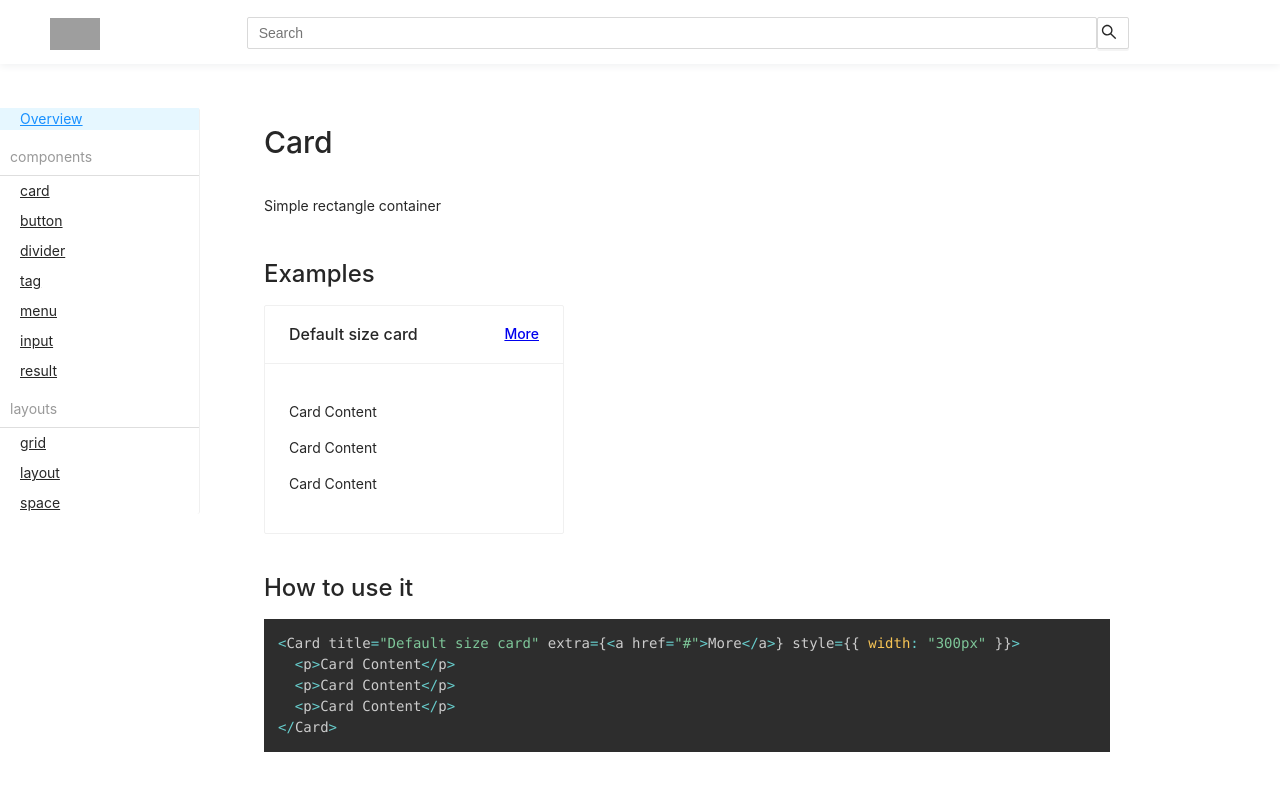
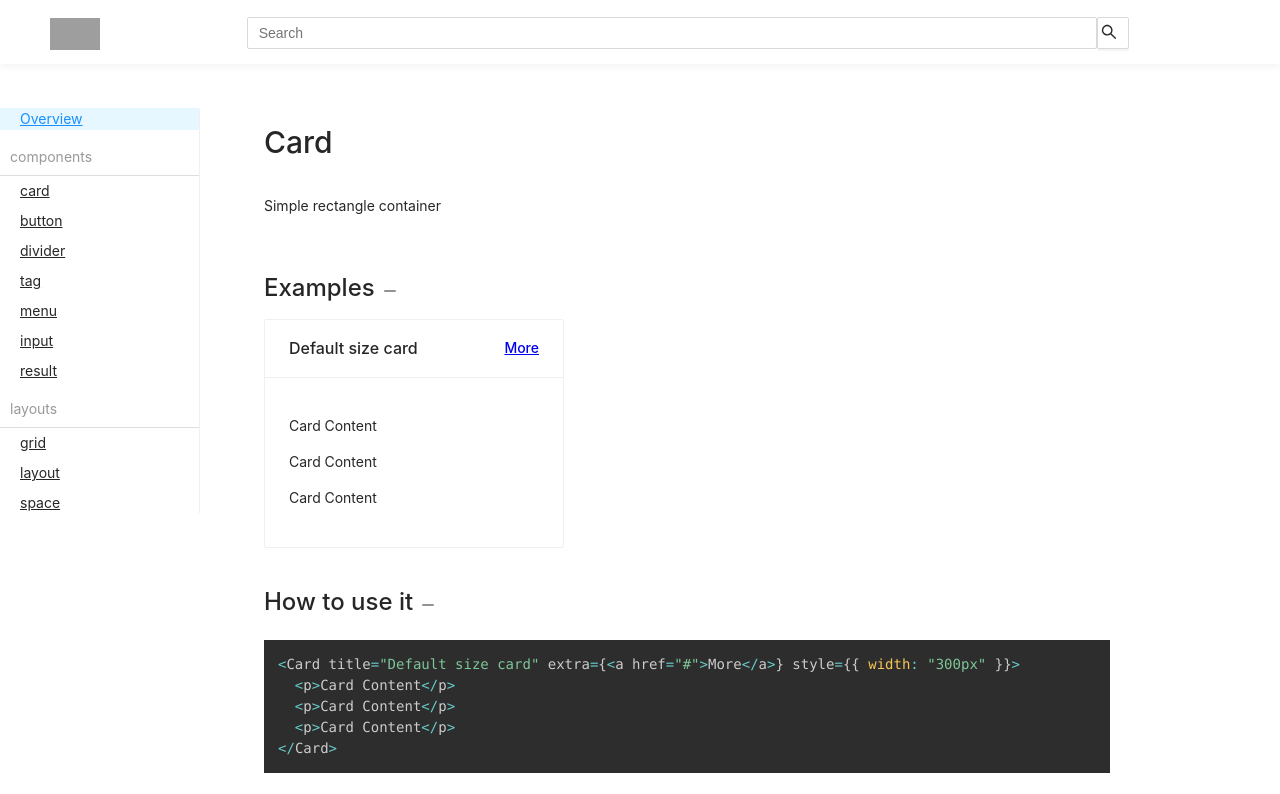
Before and after one commit to VINCENGUYEN-JS/vince-components, a React (Create React App) app: page /card in a window 1280 px wide. Shown: the top 794 px of the page. Built offline with nearby package versions, Linux system fonts and the light colour scheme; grey boxes are pictures that could not be loaded.

Commit message:
add-toggle-for-doc-component

```diff
--- a/src/layout/space/style/index.scss
+++ b/src/layout/space/style/index.scss
@@ -5,7 +5,10 @@
   }
   &-align {
     &-center {
-      align-items: "center";
+      align-items: center;
+    }
+    &-baseline {
+      align-items: baseline;
     }
   }
 }
--- a/src/pages/components/ButtonExample.tsx
+++ b/src/pages/components/ButtonExample.tsx
@@ -7,8 +7,8 @@ import Divider from "components/Divider/Divider";
 import { buttonAPI } from "../componentApi";
 
 const buttonCode = `<Button type="primary">Primary</Button>
-<Button type="primary size="large">Primary + Large</Button>Default</Button>
-<Button type="primary shape="round">Primary + Round</Button>Default</Button>
+<Button type="primary" size="large">Primary + Large</Button>Default</Button>
+<Button type="primary" shape="round">Primary + Round</Button>Default</Button>
 <Button type="primary" icon={<DownloadOutlined/>} shape="round" size="large">Download</Button>`;
 
 const ButtonExample = () => (
--- a/src/template/Code.tsx
+++ b/src/template/Code.tsx
@@ -5,14 +5,16 @@ import "prismjs/themes/prism-tomorrow.css";
 type CodeProps = {
   code: string;
   language: string;
+  codeIsOn: boolean;
 };
 
-export default function Code({ code, language }: CodeProps) {
+export default function Code({ code, language, codeIsOn }: CodeProps) {
   React.useEffect(() => {
     highlightAll();
   }, []);
+  console.log({ code });
   return (
-    <div className="Code">
+    <div className={codeIsOn ? "codeHidden" : ""}>
       <pre>
         <code className={`language-${language}`}>{code}</code>
       </pre>
--- a/src/template/ComponentDoc.tsx
+++ b/src/template/ComponentDoc.tsx
@@ -1,5 +1,10 @@
 import * as React from "react";
+import PlusOutlined from "@ant-design/icons/PlusOutlined";
+import MinusOutlined from "@ant-design/icons/MinusOutlined";
+
 import Code from "./Code";
+import { Space } from "../layout";
+import classNames from "classnames";
 import "./style/index.scss";
 
 type APIProps = {
@@ -26,6 +31,10 @@ function isObject(obj: any) {
 
 const ComponentDoc = (props: ComponentDocProps) => {
   const { title, introduction, api, apiIntroduction, code, children } = props;
+  const [exampleIsOn, setExample] = React.useState(false);
+  const [codeIsOn, setCode] = React.useState(false);
+  const ExpandOrUnExpandIcon = !exampleIsOn ? MinusOutlined : PlusOutlined;
+  const ExpandOrUnExpandIcon2 = !codeIsOn ? MinusOutlined : PlusOutlined;
   const tableAPI = (
     <section className="markdown api-container">
       <h2>
@@ -92,17 +101,26 @@ const ComponentDoc = (props: ComponentDocProps) => {
       )}
     </section>
   );
+  const exampleClassName = classNames({
+    exampleHidden: exampleIsOn,
+  });
   return (
     <section className="markdown">
       <h1>{title}</h1>
       <p>{introduction}</p>
-      <h2>Examples</h2>
-      {children}
+      <Space align="baseline">
+        <h2>Examples</h2>
+        <ExpandOrUnExpandIcon onClick={() => setExample(!exampleIsOn)} />
+      </Space>
+      <div className={exampleClassName}>{children}</div>
       {code && (
-        <>
-          <h2>How to use it</h2>
-          <Code code={code} language="javascript" />
-        </>
+        <div>
+          <Space align="baseline">
+            <h2>How to use it</h2>
+            <ExpandOrUnExpandIcon2 onClick={() => setCode(!codeIsOn)} />
+          </Space>
+          <Code code={code} language="javascript" codeIsOn={codeIsOn} />
+        </div>
       )}
       {api && tableAPI}
     </section>
--- a/src/template/style/index.scss
+++ b/src/template/style/index.scss
@@ -84,4 +84,10 @@
   &.api-container table td:nth-child(4) {
     width: 20%;
   }
+  .exampleHidden {
+    display: none;
+  }
+  .codeHidden {
+    display: none;
+  }
 }
```
